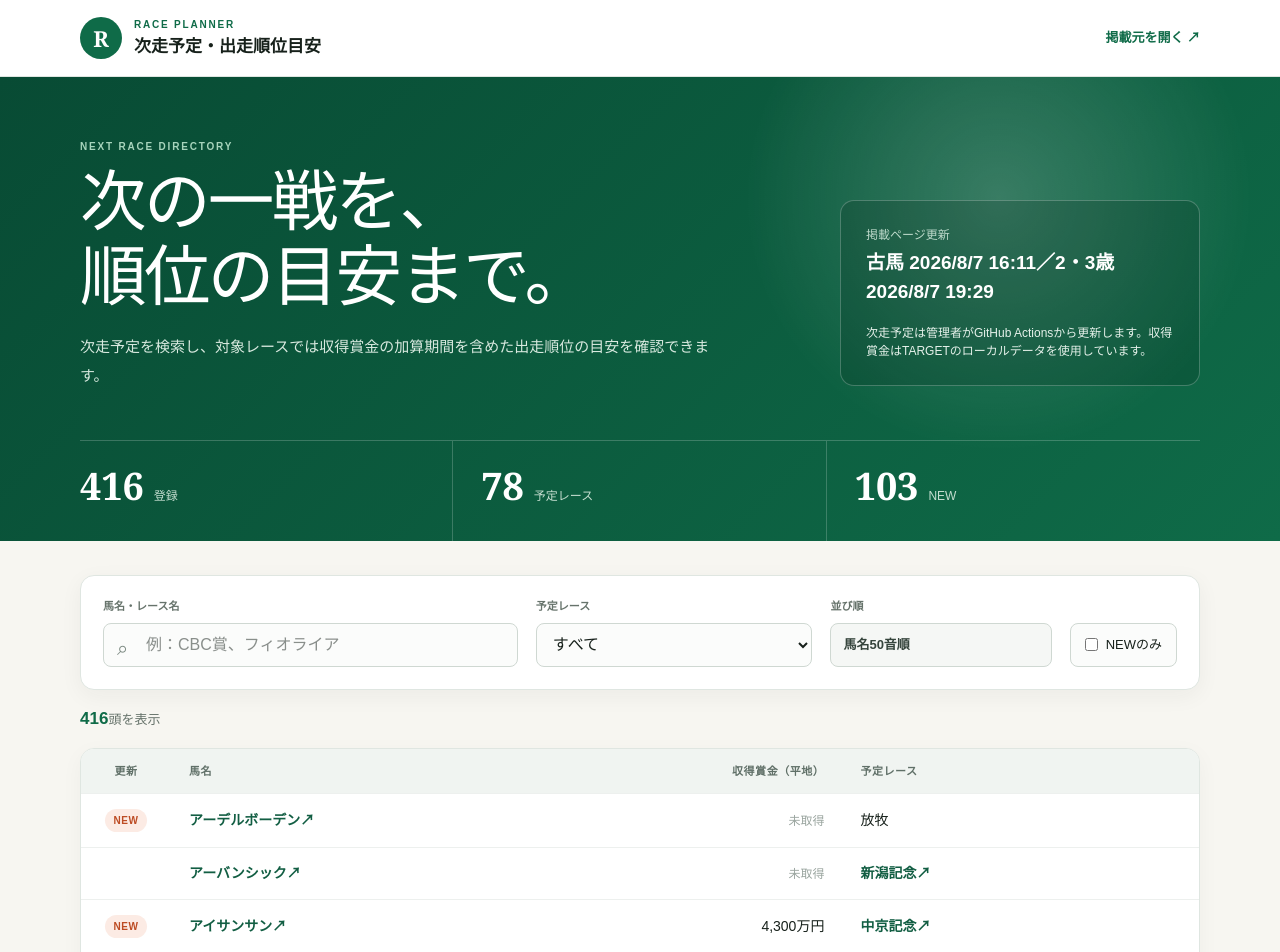
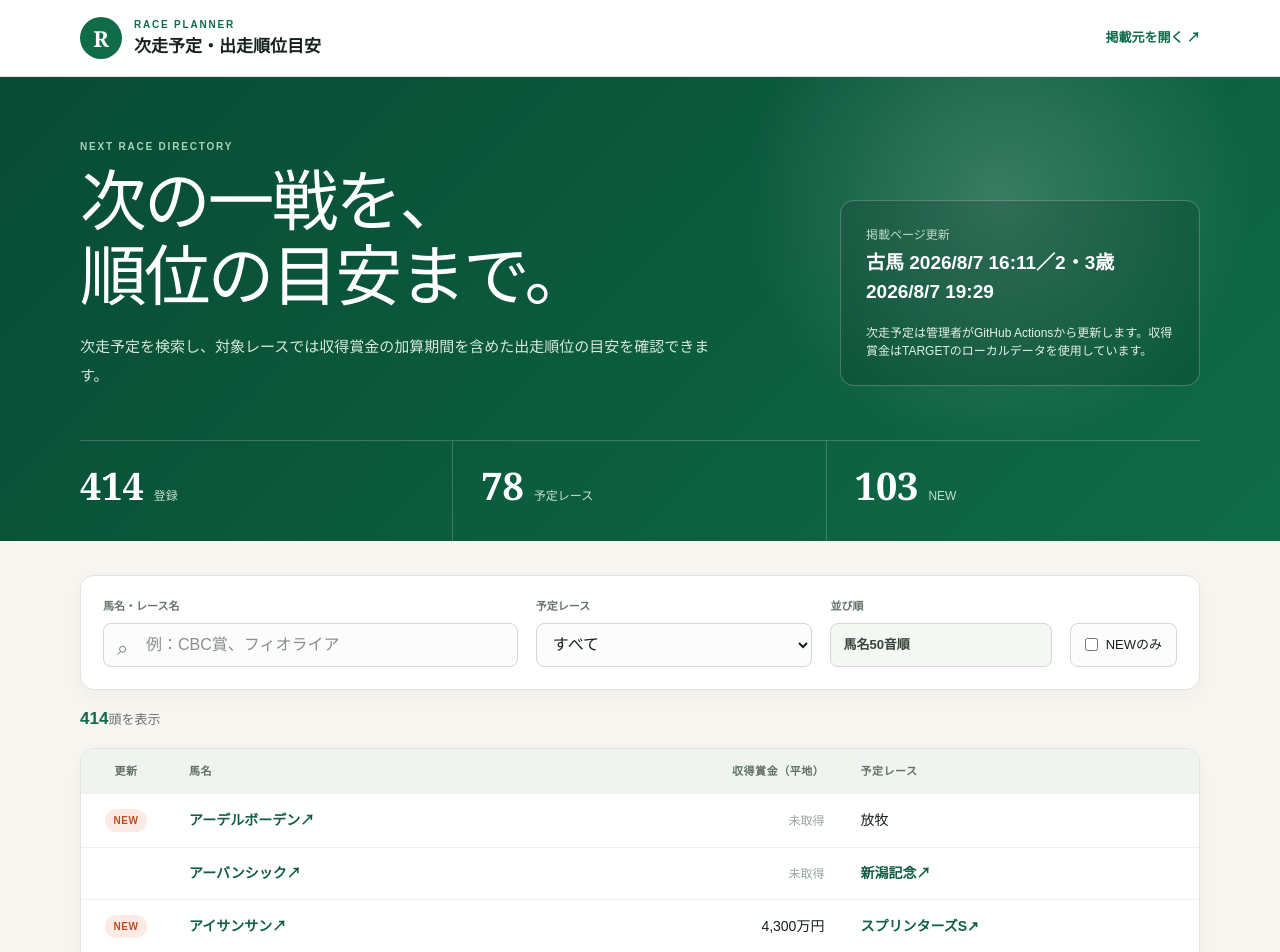
Before and after one commit to mhiro-code/next-race-report, a Next.js app: page / in a window 1280 px wide. Shown: the top 952 px of the page. Built offline with nearby package versions, Linux system fonts and the light colour scheme.

Commit message:
Remove Chukyo development fixture from app

```diff
--- a/app/page.tsx
+++ b/app/page.tsx
@@ -2,7 +2,6 @@
 
 import { useMemo, useState } from "react";
 import initialData from "./next-races.json";
-import chukyo from "./chukyo-kinen-2026.json";
 import weekly from "./weekly-graded-races-2026.json";
 import { formatPrizeMoney, getPrizeMoney } from "./prize-money";
 
@@ -43,10 +42,7 @@ type RankedRow = DetailRow & { rank: number };
 type RankedRace = RaceDetail & { rows: RankedRow[] };
 
 const pageSize = 50;
-const detailedRaces: RaceDetail[] = [
-  chukyo as RaceDetail,
-  ...(weekly.races as RaceDetail[]),
-];
+const detailedRaces = weekly.races as RaceDetail[];
 
 const rankedRaces: RankedRace[] = detailedRaces.map((detail) => {
   let previousTotal = -1;
@@ -356,9 +352,6 @@ export default function Home() {
                       ) : (
                         <>
                           {detail.weight_kg}kg
-                          {selectedRace.race === "中京記念" && (
-                            <small className="estimate">目安</small>
-                          )}
                         </>
                       )}
                     </td>
@@ -409,9 +402,7 @@ export default function Home() {
             ? selectedRace.calculation_note +
               (selectedRace.conditions.includes("ハンデ") && selectedRace.rows.some((row) => row.weight_kg === null)
                 ? " ハンデ未発表のため斤量による優先条件はまだ反映していません。"
-                : selectedRace.race === "中京記念"
-                  ? " 斤量は別定条件から算出した暫定値です。"
-                  : "")
+                : "")
             : "掲載情報は出走予定の段階です。取材後・公開後に変更される場合があります。"}
         </p>
       </section>
```
